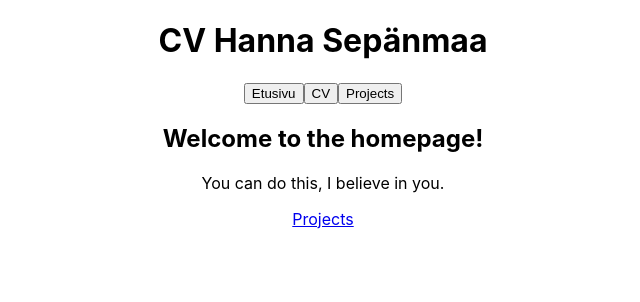
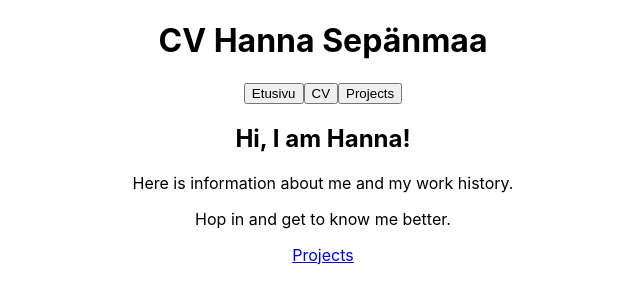
Before and after one commit to haelina/my-react-cv, a React (Create React App) app: page / in a window 1280 px wide. Shown: the top 302 px of the page, without its empty margins (317-957 px from the left). Built offline with nearby package versions, Linux system fonts and the light colour scheme.

Commit message:
Add page for cv

```diff
--- a/src/App.js
+++ b/src/App.js
@@ -3,19 +3,27 @@ import { Routes, Route, useNavigate } from "react-router-dom";
 import "./App.css";
 import { Home } from "./Components/Pages/Home";
 import { Projects } from "./Components/Pages/Projects";
+import { Cv } from "./Components/Pages/Cv";
 
 function App() {
+  let navigate = useNavigate();
+
+  function handleClick(pageName) {
+    navigate(pageName);
+  }
+
   return (
     <div className="App">
       <h1>CV Hanna Sepänmaa</h1>
       <div className="ButtonBar">
-        <button>Etusivu</button>
-        <button>CV</button>
-        <button>Projects</button>
+        <button onClick={() => handleClick("/")}>Etusivu</button>
+        <button onClick={() => handleClick("/cv")}>CV</button>
+        <button onClick={() => handleClick("/projects")}>Projects</button>
       </div>
       <Routes>
         <Route path="/" element={<Home />} />
         <Route path="projects" element={<Projects />} />
+        <Route path="cv" element={<Cv />} />
         <Route
           path="*"
           element={
--- /dev/null
+++ b/src/Components/Pages/Cv.js
@@ -0,0 +1,16 @@
+import * as React from "react";
+import { Link } from "react-router-dom";
+
+export const Cv = () => {
+  return (
+    <>
+      <main>
+        <h2>My cv</h2>
+        <p>That feels like an existential question, don't you think?</p>
+      </main>
+      <nav>
+        <Link to="/">Home</Link>
+      </nav>
+    </>
+  );
+};
--- a/src/Components/Pages/Home.js
+++ b/src/Components/Pages/Home.js
@@ -5,8 +5,9 @@ export const Home = () => {
   return (
     <>
       <main>
-        <h2>Welcome to the homepage!</h2>
-        <p>You can do this, I believe in you.</p>
+        <h2>Hi, I am Hanna!</h2>
+        <p>Here is information about me and my work history.</p>
+        <p>Hop in and get to know me better.</p>
       </main>
       <nav>
         <Link to="/projects">Projects</Link>
```
